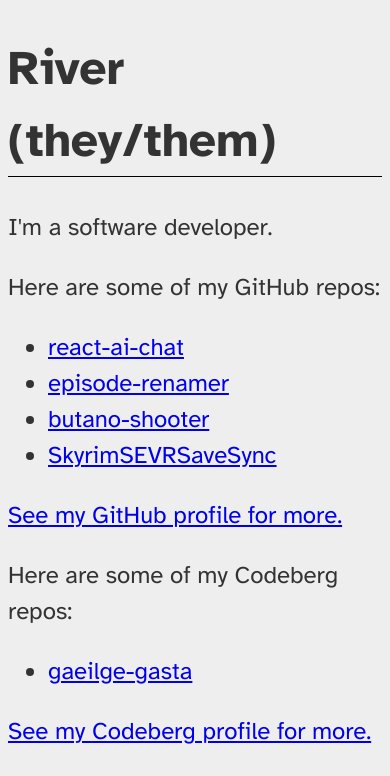
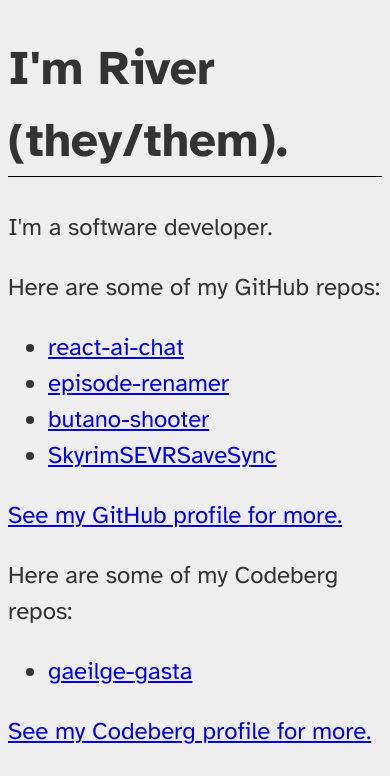
Before and after one commit to RiverLazuliXCIX/riverlazulixcix.github.io, a plain HTML site: page index.html in a window 390 px wide. Shown: the top 776 px of the page. Drawn offline with Linux system fonts and the light colour scheme.

Commit message:
Responsive layout with viewport meta tag

```diff
--- a/index.html
+++ b/index.html
@@ -2,6 +2,8 @@
 <html lang="en">
   <head>
     <meta charset="UTF-8" />
+    <meta name="viewport" content="width=device-width, initial-scale=1.0" />
+
     <title>River</title>
     <link rel="stylesheet" href="style.css" />
     <link rel="preconnect" href="https://fonts.googleapis.com" />
@@ -12,7 +14,7 @@
     />
   </head>
   <body>
-    <h1>River (they/them)</h1>
+    <h1>I'm River (they/them).</h1>
 
     <p>I'm a software developer.</p>
     <p>Here are some of my GitHub repos:</p>
```
